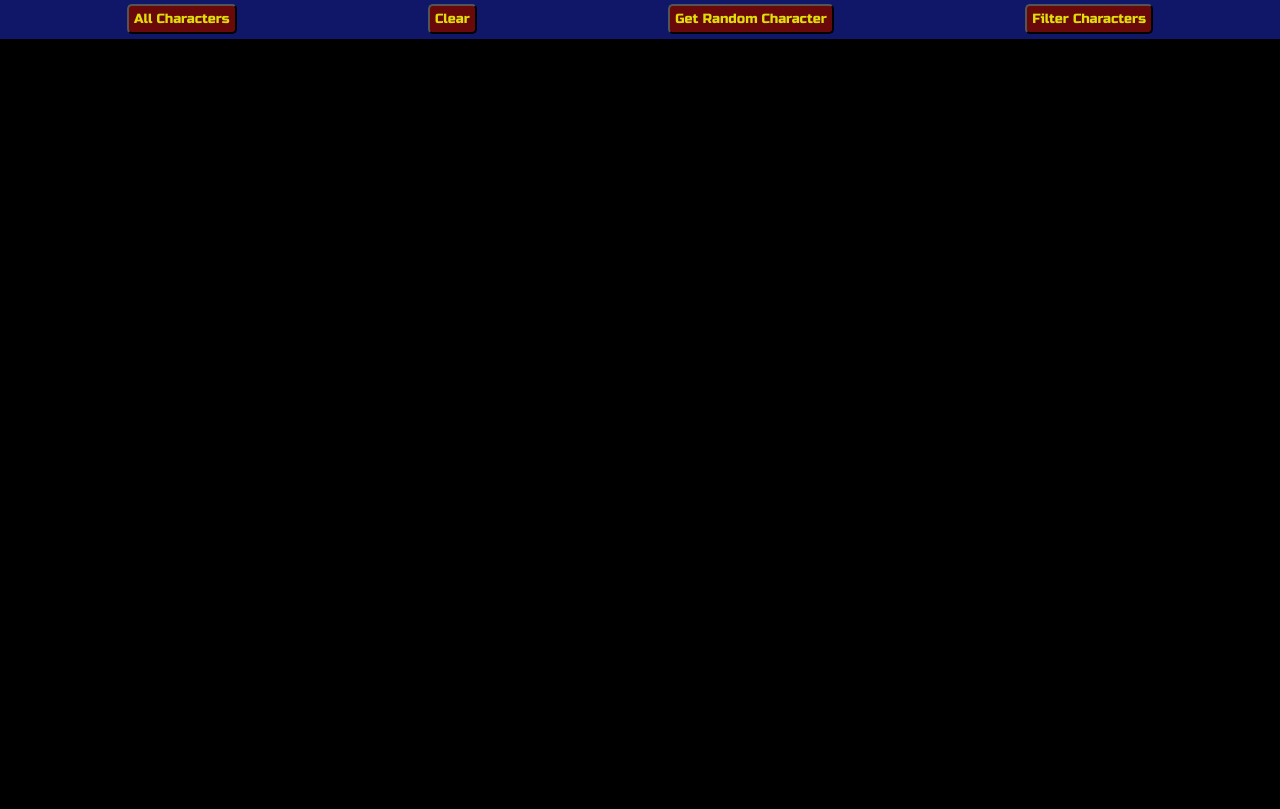
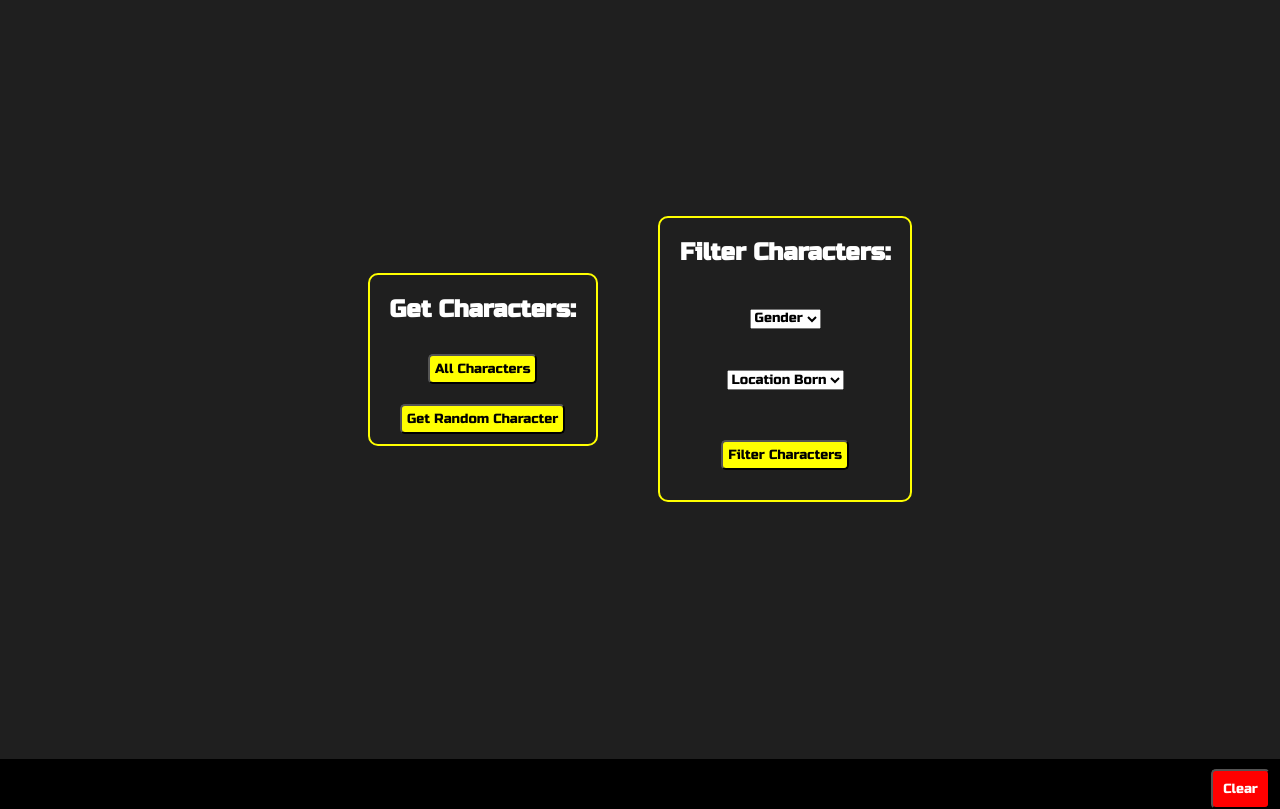
Before and after one commit to Makispear/Star-Wars, a plain HTML site: page index.html in a window 1280 px wide. Shown: the part 80-889 px from the top of the page. Before the commit the page ends 800 px from the top, so only its background shows below. Drawn offline with nearby package versions, Linux system fonts and the light colour scheme.

Commit message:
Changed: form styling is not redone entirely

```diff
--- a/assets/CSS/style.css
+++ b/assets/CSS/style.css
@@ -4,6 +4,10 @@
     box-sizing: border-box;
     font-family: 'Russo One', sans-serif;
     list-style: none;
+}
+
+.font-red {
+    color: red;
 }
 
 body {
@@ -33,13 +37,13 @@ header {
     justify-content: center;
     width: 100;
     width: 100%;
-    background-color: rgb(105, 9, 9);
+    background-color: rgb(0, 0, 0);
     color: rgb(224, 221, 13);
 }
 
 /* controls   */
 #controls {
-    background-color: rgb(16, 22, 104);
+    background-color: rgb(31, 31, 31);
     color: white;
     display: flex;
     flex-flow: row nowrap;
@@ -49,46 +53,78 @@ header {
 
 #controls form {
     display: flex;
-    justify-content: space-between;
-    vertical-align: middle;
+    /* width: 100%; */
+    min-height: 100vh;
+    justify-content: center;
+    align-items: center;
     flex-flow: row wrap;
-}
-
-#controls button {
-    background-color: rgb(105, 9, 9);
-    color: rgb(224, 221, 13);
-    padding: 5px;
-    margin: 5px 0;
-    height: min-content;
+    /* border: 2px solid yellow; */
     border-radius: 5px;
 }
 
-.selector-div {
-    display: flex;
-    flex-flow: row wrap;
-    justify-content: end;
-    width: 100%;
+#controls form > div {
+    border-radius: 10px;
+    height: max-content;
 }
 
-.selector-div select {
-    width: 200px;
+.filter-div {
+    display: flex;
+    flex-flow: column nowrap;
+    margin: 30px;
+    align-items: center;
+    border: 2px solid yellow;
+}
+
+.filter-div > div {
+    padding: 20px;
 }
 
 .btn-div {
     display: flex;
-    justify-content: space-between;
-    width: 100%;
+    flex-flow: column nowrap;
+    margin: 30px;
+    align-items: center;
+    border: 2px solid yellow;
+}
+
+.btn-div > div {
+    padding: 20px;
+}
+
+button {
+    padding: 5px;
+    margin: 10px;
+    border-radius: 5px;
+    background-color: yellow;
+    color: rgb(0, 0, 0);
+}
+
+.selector-div {
+    position: relative;
+}
+
+
+
+            /* btns  */
+.clear {
+    background-color: red;
+    color: white;
+    padding: 10px;
+    position: absolute;
+    right: 0;
 }
 
 /* results  */
-
+.results-section {
+    position: relative;
+}
 
 #results {
     display: flex;
     flex-flow: row wrap;
     justify-content: space-around;
     color: white;
-    padding-top: 200px;
+    padding-top: 50px;
 }
 
 #results .singleCharacter {
@@ -110,9 +146,9 @@ header {
 
 #results .img-div img {
     width: 250px;
+    min-width: 250px;
     background-color: transparent;
     border-radius: 5px;
-    margin: 10px;
 }
 
 #results .info-title {
--- a/assets/javascript/script.js
+++ b/assets/javascript/script.js
@@ -1,10 +1,13 @@
 const all = 'all'
-const resultsSection = $('#results')
+const resultsDiv = $('#results')
+const resultsSection = $('.results-section')
+
+
 
 const generateRandomChar = (e) => {
     e.preventDefault()
+    $(resultsDiv).html('')
     const randomNumber = Math.ceil(Math.random() * 88)
-    $(resultsSection).html('')
     // Fetch all characters
     $.get(`https://akabab.github.io/starwars-api/api/id/${randomNumber}.json`, (data) => {
         // console.log(data)
@@ -66,7 +69,7 @@ const generateRandomChar = (e) => {
         }
 
         const getAffiliations = () => {
-            if (data.affiliations) {
+            if (data.affiliations.length) {
                 return `
                 <li class="info-list-item">
                     <h2 class="info-title">Affiliations</h2>
@@ -74,6 +77,10 @@ const generateRandomChar = (e) => {
                         ${loopAffiliations()}
                     </ol>
                 </li>
+                `
+            } else {
+                return `
+                <li class="content-item affiliations line-height-third font-red">NO AFFILIATIONS</li>
                 `
             }
         }
@@ -101,14 +108,14 @@ const generateRandomChar = (e) => {
                         </div>
                 </div>
                 `
-                resultsSection.append(singleCharacterDiv)
+                resultsDiv.append(singleCharacterDiv)
     })
 }
 
 
 let getAll = (e) => {
     e.preventDefault()
-    $(resultsSection).html('')
+    $(resultsDiv).html('')
     // Fetch all characters
     $.get(`https://akabab.github.io/starwars-api/api/${all}.json`, (data) => {
         // loop through the returned data
@@ -171,7 +178,7 @@ let getAll = (e) => {
             }
 
             const getAffiliations = () => {
-                if (obj.affiliations) {
+                if (obj.affiliations.length) {
                     return `
                     <li class="info-list-item">
                         <h2 class="info-title">Affiliations</h2>
@@ -179,6 +186,10 @@ let getAll = (e) => {
                             ${loopAffiliations()}
                         </ol>
                     </li>
+                    `
+                } else {
+                    return `
+                    <li class="content-item affiliations line-height-third font-red">NO AFFILIATIONS</li>
                     `
                 }
             }
@@ -206,8 +217,7 @@ let getAll = (e) => {
                     </div>
             </div>
             `
-            resultsSection.append(singleCharacterDiv)
-
+            resultsDiv.append(singleCharacterDiv)
         })
     })
 }
@@ -215,7 +225,7 @@ let getAll = (e) => {
 
 const filterCharacters = (e) => {
     e.preventDefault()
-    $(resultsSection).html('')
+    $(resultsDiv).html('')
 
     let result = []
     let genderChosen = $('select[name="gender"]').val().trim()
@@ -314,8 +324,7 @@ const filterCharacters = (e) => {
                     </div>
             </div>
             `
-            resultsSection.append(singleCharacterDiv)
-
+            resultsDiv.append(singleCharacterDiv)
         })
 }
 
@@ -333,9 +342,9 @@ filterBtn.on('click', (e) => {
 })
 
 const clearBtn = $('button.clear')
-clearBtn.on('click', (e) => {
+clearBtn.click((e) => {
     e.preventDefault()
-    $(resultsSection).html('')
+    return resultsDiv.html('')
 })
 
 const RandomBtn = $('button.random')
--- a/index.html
+++ b/index.html
@@ -18,49 +18,46 @@
         </h1>
     </header>
     <section id="controls">
+        <!-- filter  -->
         <form>
+            <div class="btn-div">
+                <div>
+                    <h2>Get Characters:</h2>
+                </div>
+                <button class="generate">All Characters</button>
+                <button class="random">Get Random Character</button>
+            </div>
+            <div class="filter-div">
+                <div>
+                    <h2>Filter Characters:</h2>
+                </div>
                 <div class="selector-div">
-                <label for="gender">Gender</label>
                     <select name="gender" id="gender">
-                    <option value="default">--</option>
+                        <option value="default">Gender</option>
                         <option value="male">Male</option>
                         <option value="female">female</option>
                     </select>
                 </div>
                 <div class="selector-div">
-                <label for="location">Location born:</label>
                     <select name="location" id="location">
-                    <option value="default">--</option>
+                        <option value="default">Location Born</option>
                         <option value="polis massa">polis massa</option>
                         <option value="kashyyyk">kashyyyk</option>
                         <option value="corellia">corellia</option>
                         <option value="naboo">naboo</option>
                     </select>
                 </div>
-            <div class="btn-div">
-                <button class="generate">All Characters</button>
-                <button class="clear">Clear</button>
-                <button class="random">Get Random Character</button>
+                <div>
                     <button class="filter">Filter Characters</button>
+                </div>
             </div>
         </form>
     </section>
 
-    <section id="results">
-<!--
-                <ul class="info-ul">
-                    repeat this --------------
-                    <li class="info-list-item">
-                        <h2 class="info-title">affiliations</h2>
-                        <ol class="content-list">
-                            <li class="content-item">sdf</li>
-                            <li class="content-item">sdf</li>
-                            <li class="content-item">sdf</li>
-                            <li class="content-item">sdf</li>
-                            <li class="content-item">sdf</li>
-                        </ol>
-                    </li>
-                </ul> -->
+    <section class="results-section">
+        <button class="clear">Clear</button>
+        <div id="results">
+        </div>
     </section>
 
 
```
Lines whose indentation alone changed are shown as unchanged.
